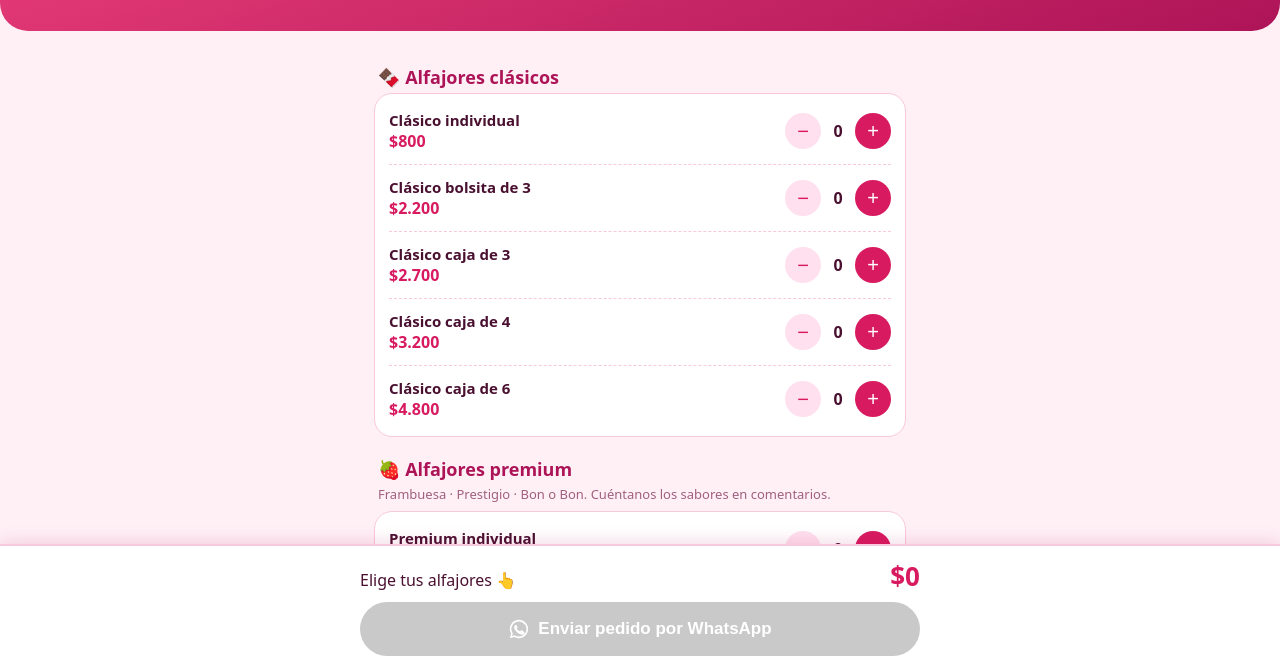
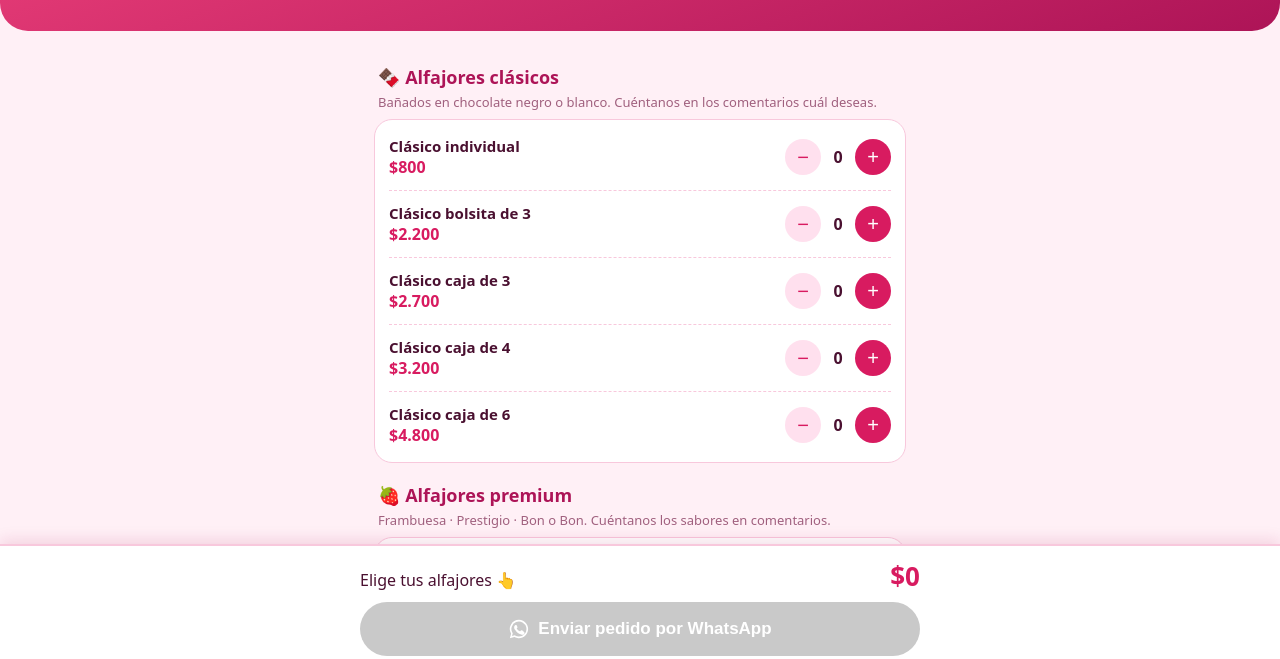
Before and after one commit to Jonhv19/FrancaAlfajoria, a plain HTML site: page index.html in a window 1280 px wide. Shown: the part 108-767 px from the top of the page. Drawn offline with Linux system fonts and the light colour scheme.

Commit message:
Add 'nota' field to CATALOGO items
Updated CATALOGO array to include 'nota' field for items.

```diff
--- a/index.html
+++ b/index.html
@@ -84,7 +84,7 @@ footer{text-align:center;color:var(--sub);font-size:12px;margin-top:20px}
 
 <script>
 const CATALOGO = [
-  {t:'🍫 Alfajores clásicos', items:[
+  {t:'🍫 Alfajores clásicos', nota:'Bañados en chocolate negro o blanco. Cuéntanos en los comentarios cuál deseas.', items:[
     ['c1','Clásico individual',800],['c3b','Clásico bolsita de 3',2200],['c3c','Clásico caja de 3',2700],
     ['c4','Clásico caja de 4',3200],['c6','Clásico caja de 6',4800]]},
   {t:'🍓 Alfajores premium', nota:'Frambuesa · Prestigio · Bon o Bon. Cuéntanos los sabores en comentarios.', items:[
```
